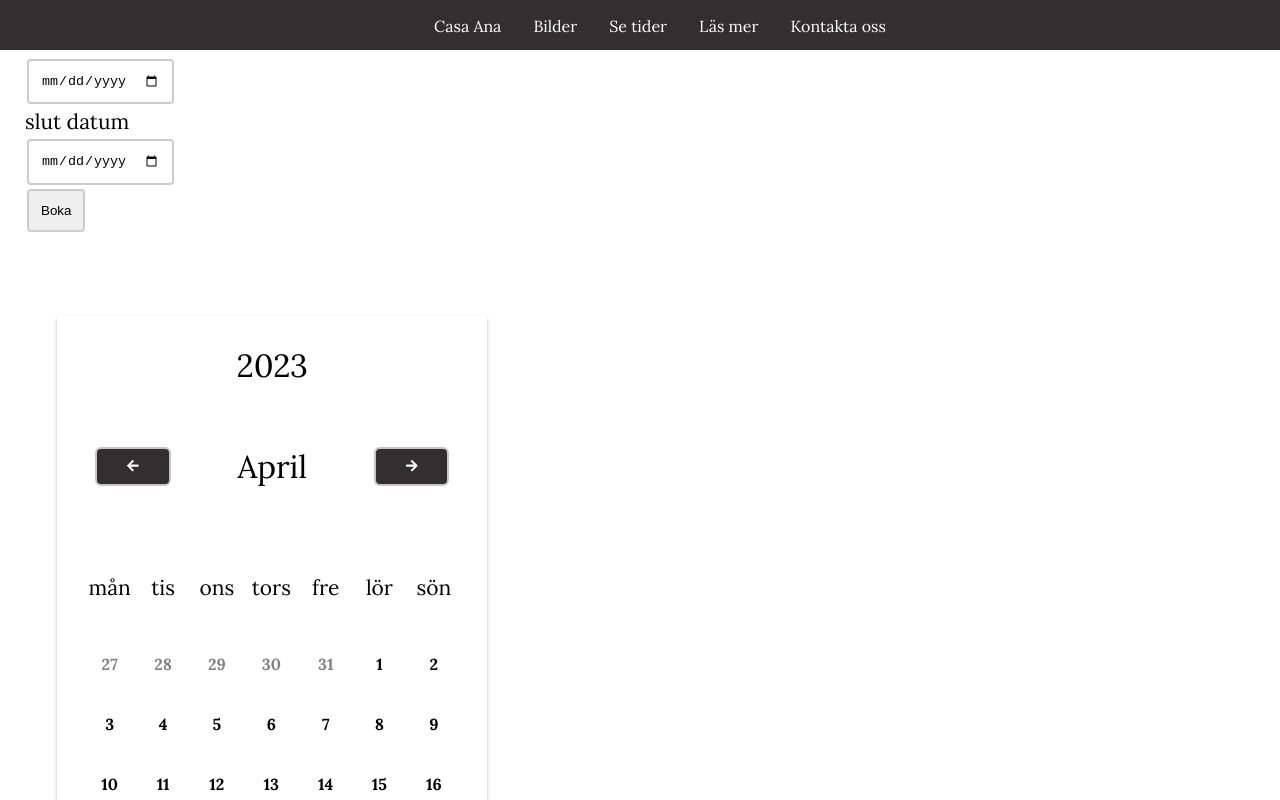
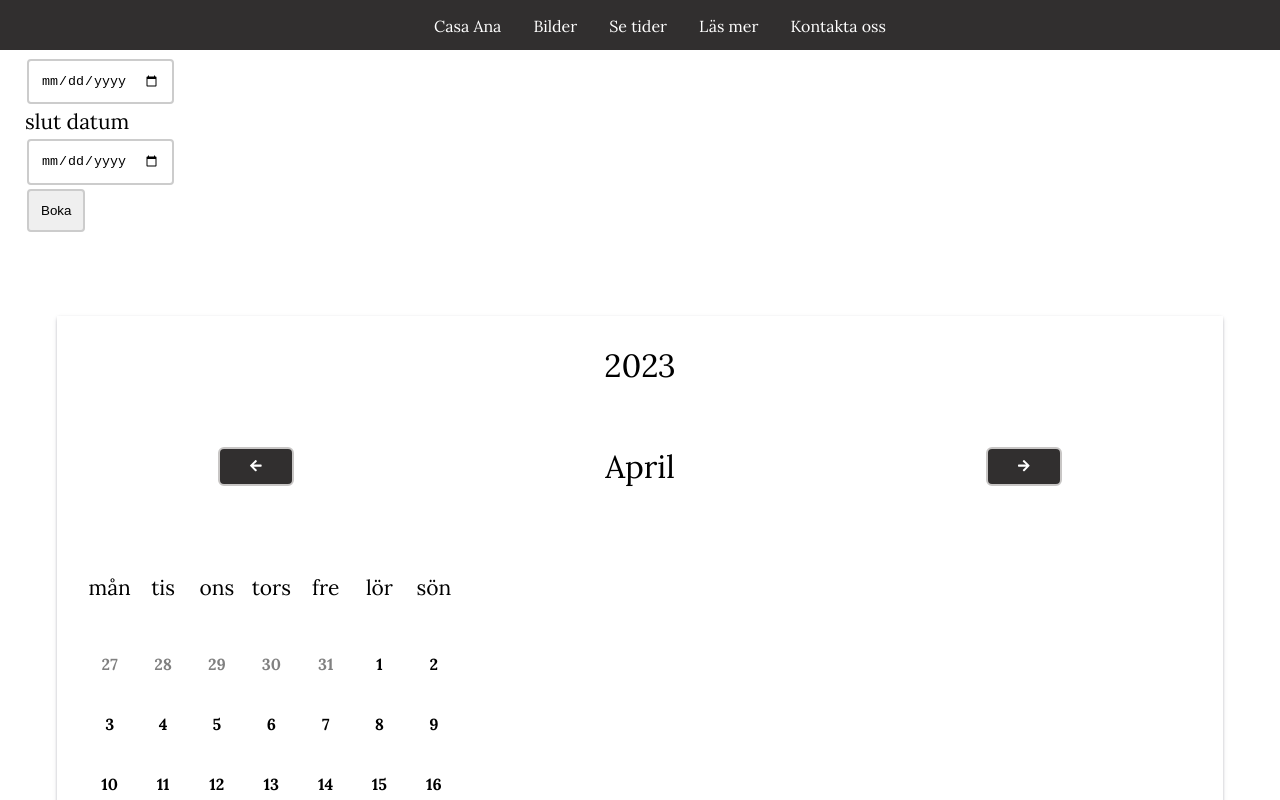
Before and after one commit to DavidFurby/Nerja-house, a Next.js app: page /admin in a window 1280 px wide. Shown: the top 800 px of the page. Built offline with nearby package versions, Linux system fonts and the light colour scheme; no server answers; the database is empty; sample sign-in values are in the browser's storage.

Commit message:
Added min height and width to layout

```diff
--- a/components/Layout.tsx
+++ b/components/Layout.tsx
@@ -3,14 +3,14 @@ import Head from "next/head";
 import Footer from "./Footer";
 const Layout = ({ children }) => {
   return (
-    <div className="content">
+    <div style={{display: "flex", flexDirection: "column", minHeight: "100vh"}}>
       <Head>
-        <title>Nerja hus</title>
+        <title>Casa Anna</title>
         <meta content="Nerja" />
       </Head>
       <Navbar />
       {children}
-      <Footer/>
+      <Footer />
     </div>
   );
 };
--- a/pages/index.tsx
+++ b/pages/index.tsx
@@ -26,7 +26,7 @@ const Home = () => {
   return (
     <>
       {!loading ? (
-        <div className="content">
+        <>
           <div id="introduction">
             <Introduction image={introductionImage} />
           </div>
@@ -42,7 +42,7 @@ const Home = () => {
           <div id="contact">
             <Contact />
           </div>
-        </div>
+        </>
       ) : null}
     </>
   );
--- a/styles/globals.css
+++ b/styles/globals.css
@@ -18,6 +18,7 @@ body {
   display: flex;
   flex-direction: column;
   height: 100%;
+  width: 100%;
   position: absolute;
 }
 section {
```
